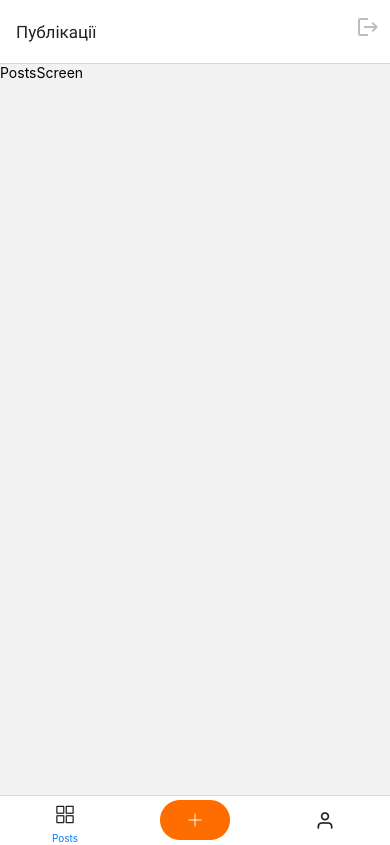
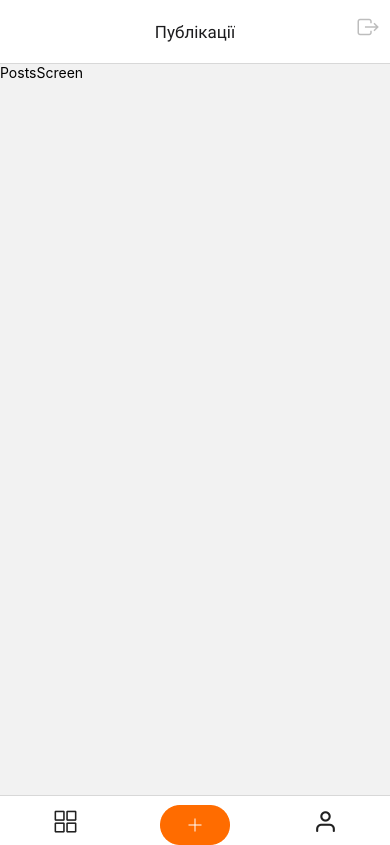
Before and after one commit to IrynkaKol/react-native-project, a React Native app: screen / in a window 390 px wide. Built offline with nearby package versions, Linux system fonts and the light colour scheme.

Commit message:
add styles to header

```diff
--- a/App.js
+++ b/App.js
@@ -8,8 +8,7 @@ import { useState } from "react";
 import { useFonts } from "expo-font";
 // import { Navbar } from "./Screens/NavBar/Navbar";
 
-import { Button, TouchableOpacity } from "react-native";
-import { MaterialIcons } from "@expo/vector-icons";
+
 
 
 
--- a/router.js
+++ b/router.js
@@ -1,5 +1,5 @@
 import React from "react";
-import { Image, TouchableOpacity } from "react-native";
+import { Image, TouchableOpacity, StyleSheet, View } from "react-native";
 import { createStackNavigator } from "@react-navigation/stack";
 import { createBottomTabNavigator } from "@react-navigation/bottom-tabs";
 
@@ -13,7 +13,7 @@ import { PostsScreen } from "./Screens/mainScreen/PostsScreen";
 import { CreatePostsScreen } from "./Screens/mainScreen/CreatePostsScreen";
 import { ProfileScreen } from "./Screens/mainScreen/ProfileScreen";
 import { Ionicons, Feather } from "@expo/vector-icons";
-import { MaterialIcons } from "@expo/vector-icons";
+// import { MaterialIcons } from "@expo/vector-icons";
 
 export const useRoute = (isAuth) => {
   const newIcon = require("./assets/icons/new.png");
@@ -57,30 +57,46 @@ export const useRoute = (isAuth) => {
     );
   }
   return (
-    <Tab.Navigator>
+    <Tab.Navigator options={{
+      tabBarItemStyle: {
+        paddingTop: 9
+      }
+    }}>
       <Tab.Screen
         name="Posts"
         component={PostsScreen}
         options={{
+          tabBarLabel: "",
 
         headerStyle: {
           backgroundColor: "#FFFFFF",
+
         },
         headerTitle: "Публікації",
-        headerTintColor: "#212121",
+        headerTitleAlign: 'center',
+        // headerTitleContainerStyle: {
+        //   alignSelf: 'center',
+        // },
+
         headerTitleStyle: {
           fontFamily: "Roboto-Regular",
           fontSize: 17,
           lineHeight: 22,
+
+
         },
+
         headerRight: () => (
           <TouchableOpacity style={{ marginRight: 10, marginBottom: 10 }}>
-            <MaterialIcons name="logout" size={24} color="#BDBDBD" />
+            <Ionicons name="exit-outline" size={24} color="#BDBDBD" />
+            {/* <MaterialIcons name="logout" size={24} color="#BDBDBD" /> */}
           </TouchableOpacity>
         ),
           tabBarIcon: ({ focused, size, color }) => {
             return (
-              <Ionicons name="ios-grid-outline" size={20} color="#212121" />
+              <View style={{width:24, height: 24}}>
+              <Ionicons name="ios-grid-outline" size={size} color="#212121" />
+              </View>
             );
           },
         }}
@@ -91,7 +107,16 @@ export const useRoute = (isAuth) => {
         options={{
           tabBarLabel: "",
           tabBarIcon: ({ focused, size, color }) => {
-            return <Image source={newIcon} style={{ width: 70, height: 40 }} />;
+            return (
+              <View style={{paddingTop: 9}}>
+              <Image source={newIcon} style={{ width: 70, height: 40 }} />
+              </View>
+            //   <View  style={{width: 70, height: 40, paddingTop: 9}}>
+            //   <Ionicons
+            //    name="add-circle-sharp" size={size} color="#FF6C00" />
+            //  </View>
+            )
+
           },
         }}
       />
@@ -101,7 +126,9 @@ export const useRoute = (isAuth) => {
         options={{ tabBarLabel: "",
         tabBarIcon: ({ focused, size, color }) => {
             return (
-                <Feather name="user" size={20} color="#212121" />
+              <View style={{width:24, height: 24}}>
+                <Feather name="user" size={size} color="#212121" />
+                </View>
             );
           },
      }}
@@ -109,3 +136,9 @@ export const useRoute = (isAuth) => {
     </Tab.Navigator>
   );
 };
+
+const styles = StyleSheet.create({
+  tabBarIcon: {
+
+  }
+})
```
